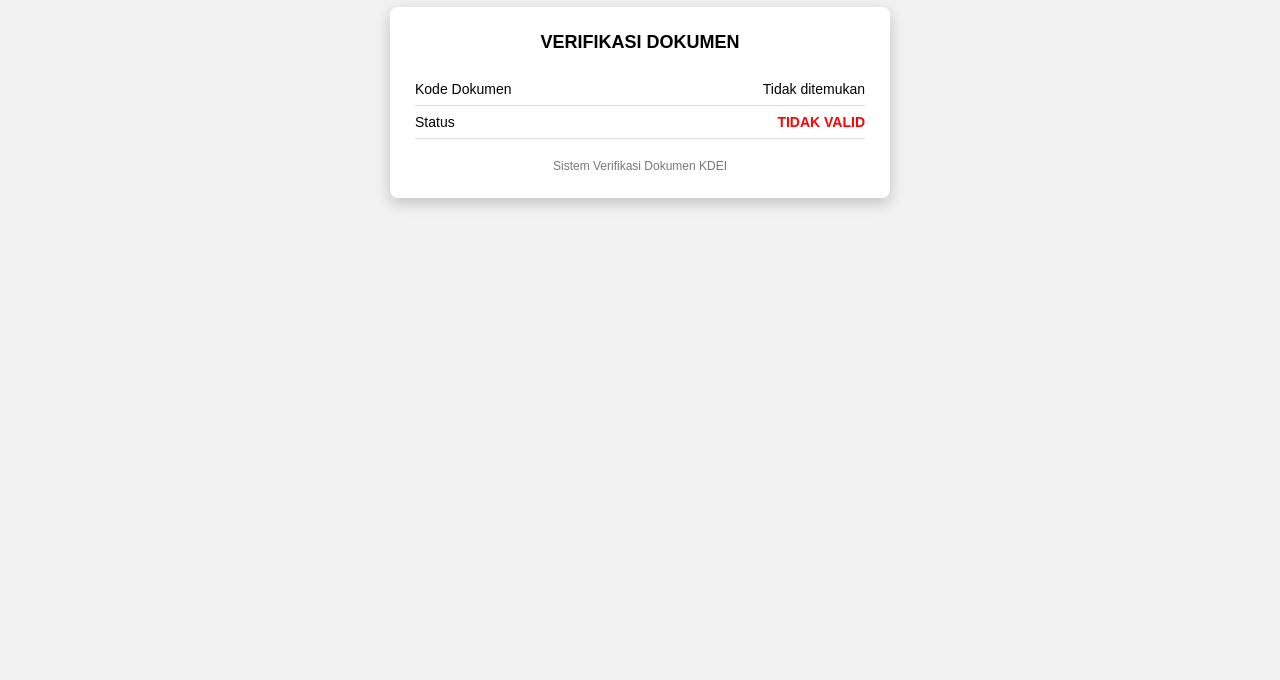
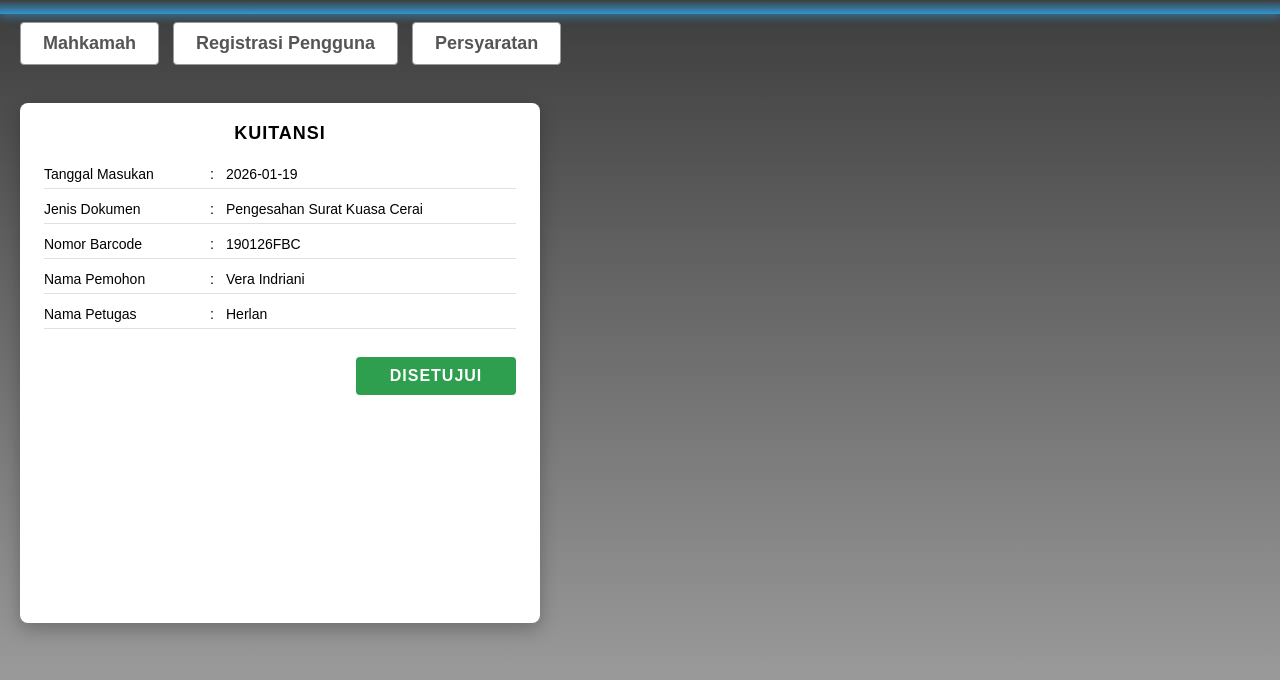
Before and after one commit to namasaya1234444/idcard, a plain HTML site: page index.html in a window 1280 px wide. Shown: the part 120-800 px from the top of the page. Drawn offline with Linux system fonts and the light colour scheme; a script that the page names is missing.

Commit message:
Update index.html

```diff
--- a/index.html
+++ b/index.html
@@ -2,62 +2,89 @@
 <html lang="id">
 <head>
   <meta charset="UTF-8">
-<title>Verifikasi Dokumen KDEI</title>
+  <title>Dukungan Online KDEI</title>
+
+  <!-- Library Barcode -->
+  <script src="https://cdn.jsdelivr.net/npm/jsbarcode@3.11.5/dist/JsBarcode.all.min.js"></script>
+
+  <!-- Library QR Code -->
+  <script src="https://cdnjs.cloudflare.com/ajax/libs/qrcodejs/1.0.0/qrcode.min.js"></script>
 
   <style>
-*{box-sizing:border-box}
-body{
-  margin:0;
-  font-family:Arial,Helvetica,sans-serif;
-  background:#f2f2f2;
+    * { box-sizing: border-box; }
+    body {
+      margin: 0;
+      font-family: Arial, Helvetica, sans-serif;
+      min-height: 100vh;
+      background: linear-gradient(to bottom, #2c2c2c, #5f5f5f 45%, #9a9a9a);
+    }
+    .header { padding: 25px 20px 15px; }
+    .title-main { font-size: 42px; font-weight: 700; color: #fff; }
+    .title-main .blue { color: #2fa4e7; }
+    .subtitle { margin-top: 6px; font-size: 22px; color: #fff; }
+
+    .blue-line {
+      height: 14px;
+      background: linear-gradient(to top, rgba(47,164,231,0.85), rgba(47,164,231,0));
+      box-shadow: 0 3px 8px rgba(47,164,231,0.5);
     }
 
-.header{
-  background:#1f5fa5;
-  color:#fff;
-  padding:20px;
-}
-.header h1{margin:0;font-size:22px}
-.header p{margin:5px 0 0;font-size:14px}
-
-.container{
-  max-width:500px;
-  margin:40px auto;
-  background:#fff;
-  border-radius:8px;
-  box-shadow:0 5px 15px rgba(0,0,0,.2);
-  padding:25px;
+    .menu { padding: 8px 20px; display: flex; gap: 14px; }
+    .menu a {
+      padding: 10px 22px;
+      background: #fff;
+      border: 1px solid #9a9a9a;
+      border-radius: 4px;
+      color: #555;
+      font-size: 18px;
+      font-weight: 600;
+      text-decoration: none;
     }
 
-.title{
-  text-align:center;
-  font-weight:bold;
-  margin-bottom:20px;
-  font-size:18px;
+    .content {
+      background: #fff;
+      margin: 30px 20px;
+      padding: 20px 24px;
+      max-width: 520px;
+      border-radius: 8px;
+      box-shadow: 0 6px 18px rgba(0,0,0,0.25);
     }
 
-.row{
-  display:flex;
-  justify-content:space-between;
-  border-bottom:1px solid #ddd;
-  padding:8px 0;
-  font-size:14px;
+    .doc-card { display: flex; flex-direction: column; gap: 12px; }
+
+    .doc-title {
+      text-align: center;
+      font-weight: 700;
+      font-size: 18px;
+      margin-bottom: 10px;
+      letter-spacing: 1px;
     }
 
-.status-valid{
-  color:#2e9e4f;
-  font-weight:bold;
-}
-.status-invalid{
-  color:red;
-  font-weight:bold;
+    .doc-row {
+      display: grid;
+      grid-template-columns: 160px 10px 1fr;
+      gap: 6px;
+      border-bottom: 1px solid #e0e0e0;
+      padding-bottom: 6px;
+      font-size: 14px;
     }
 
-.footer{
-  text-align:center;
-  font-size:12px;
-  color:#777;
-  margin-top:20px;
+    .doc-status {
+      margin-top: 16px;
+      padding: 10px 0;
+      width: 160px;
+      text-align: center;
+      font-weight: 700;
+      border-radius: 4px;
+      align-self: flex-end;
+      background: #2e9e4f;
+      color: #fff;
+      letter-spacing: 1px;
+    }
+
+    #barcode-area, #qrcode {
+      margin-top: 15px;
+      text-align: center;
     }
   </style>
 </head>
@@ -65,46 +92,62 @@ body{
 <body>
 
 <div class="header">
-  <h1>Dukungan Online KDEI</h1>
-  <p>Kantor Dagang dan Ekonomi Indonesia di Taipei</p>
+  <div class="title-main">dukungan <span class="blue">online kdei v3</span></div>
+  <div class="subtitle">Kantor Dagang dan Ekonomi Indonesia di Taipei</div>
 </div>
 
-<div class="container">
-  <div class="title">VERIFIKASI DOKUMEN</div>
+<div class="blue-line"></div>
 
-  <div class="row">
-    <span>Kode Dokumen</span>
-    <span id="kode">-</span>
+<div class="menu">
+  <a href="#">Mahkamah</a>
+  <a href="#">Registrasi Pengguna</a>
+  <a href="#">Persyaratan</a>
 </div>
 
-  <div class="row">
-    <span>Status</span>
-    <span id="status">-</span>
+<div class="content">
+  <div class="doc-card">
+
+    <div class="doc-title">KUITANSI</div>
+
+    <div class="doc-row"><span>Tanggal Masukan</span><span>:</span><span>2026-01-19</span></div>
+    <div class="doc-row"><span>Jenis Dokumen</span><span>:</span><span>Pengesahan Surat Kuasa Cerai</span></div>
+    <div class="doc-row"><span>Nomor Barcode</span><span>:</span><span id="kodeText">-</span></div>
+    <div class="doc-row"><span>Nama Pemohon</span><span>:</span><span>Vera Indriani</span></div>
+    <div class="doc-row"><span>Nama Petugas</span><span>:</span><span>Herlan</span></div>
+
+    <div class="doc-status">DISETUJUI</div>
+
+    <div id="barcode-area">
+      <svg id="barcode"></svg>
     </div>
 
-  <div class="footer">
-    Sistem Verifikasi Dokumen KDEI
+    <div id="qrcode"></div>
+
   </div>
 </div>
 
 <script>
+  // ambil kode dari URL
   const params = new URLSearchParams(window.location.search);
-const kode = params.get("kode");
+  const kodeDokumen = params.get("kode") || "190126FBC";
 
-const kodeValid = ["190126FBC","02004FBC"];
+  // tampilkan kode
+  document.getElementById("kodeText").textContent = kodeDokumen;
 
-const kodeEl = document.getElementById("kode");
-const statusEl = document.getElementById("status");
+  // barcode garis
+  JsBarcode("#barcode", kodeDokumen, {
+    format: "CODE128",
+    width: 2,
+    height: 50,
+    displayValue: true
+  });
 
-if(kode && kodeValid.includes(kode)){
-  kodeEl.textContent = kode;
-  statusEl.textContent = "VALID / TERDAFTAR";
-  statusEl.className = "status-valid";
-}else{
-  kodeEl.textContent = kode || "Tidak ditemukan";
-  statusEl.textContent = "TIDAK VALID";
-  statusEl.className = "status-invalid";
-}
+  new QRCode(document.getElementById("qrcode"), {
+  text: "https://namasaya1234444.github.io/verifikasi-kdei/?kode=" + kodeDokumen,
+  width: 120,
+  height: 120
+});
+
 </script>
 
 </body>
```
Lines whose indentation alone changed are shown as unchanged.
